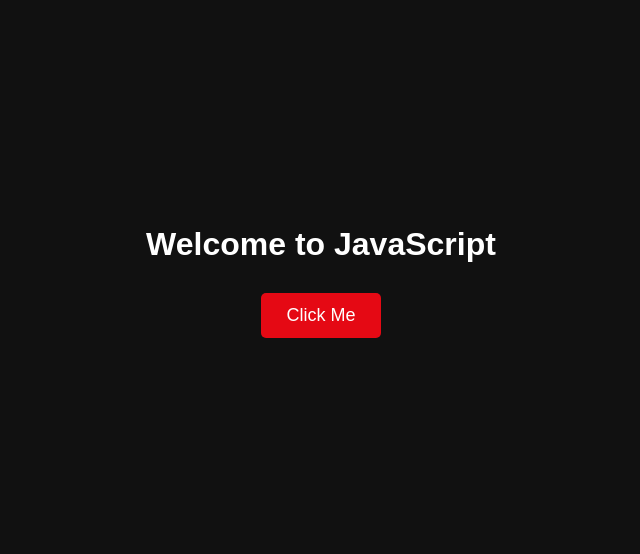
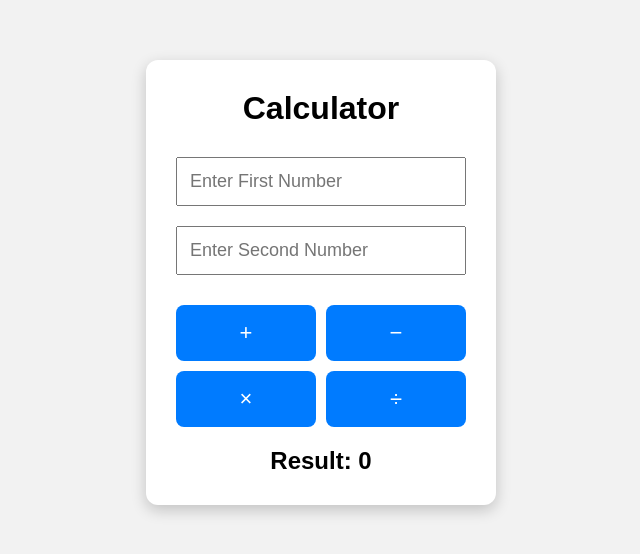
Before and after one commit to Ananaya2309/web-dev-internship, a plain HTML site: page week-3/index.html in a window 1280 px wide. Shown: the part 118-672 px from the top of the page, without its empty margins (319-959 px from the left). Drawn offline with Linux system fonts and the light colour scheme.

Commit message:
Completed Week 3 Day 2 Calculator

```diff
--- a/week-3/index.html
+++ b/week-3/index.html
@@ -1,16 +1,32 @@
+
 <!DOCTYPE html>
 <html lang="en">
 <head>
     <meta charset="UTF-8">
     <meta name="viewport" content="width=device-width, initial-scale=1.0">
-    <title>Week 3 Day 1</title>
+    <title>Calculator</title>
     <link rel="stylesheet" href="style.css">
 </head>
 <body>
 
-    <h1 id="heading">Welcome to JavaScript</h1>
+    <div class="calculator">
 
-    <button onclick="changeText()">Click Me</button>
+        <h1>Calculator</h1>
+
+        <input type="number" id="num1" placeholder="Enter First Number">
+
+        <input type="number" id="num2" placeholder="Enter Second Number">
+
+        <div class="buttons">
+            <button onclick="add()">+</button>
+            <button onclick="subtract()">−</button>
+            <button onclick="multiply()">×</button>
+            <button onclick="divide()">÷</button>
+        </div>
+
+        <h2 id="result">Result: 0</h2>
+
+    </div>
 
     <script src="script.js"></script>
 
--- a/week-3/script.js
+++ b/week-3/script.js
@@ -1,5 +1,44 @@
-function changeText(){
 
-    document.getElementById("heading").innerHTML="JavaScript is Awesome!";
+function add(){
+
+    let num1 = Number(document.getElementById("num1").value);
+    let num2 = Number(document.getElementById("num2").value);
+
+    document.getElementById("result").innerHTML = "Result: " + (num1 + num2);
 
 }
+
+function subtract(){
+
+    let num1 = Number(document.getElementById("num1").value);
+    let num2 = Number(document.getElementById("num2").value);
+
+    document.getElementById("result").innerHTML = "Result: " + (num1 - num2);
+
+}
+
+function multiply(){
+
+    let num1 = Number(document.getElementById("num1").value);
+    let num2 = Number(document.getElementById("num2").value);
+
+    document.getElementById("result").innerHTML = "Result: " + (num1 * num2);
+
+}
+
+function divide(){
+
+    let num1 = Number(document.getElementById("num1").value);
+    let num2 = Number(document.getElementById("num2").value);
+
+    if(num2 === 0){
+
+        document.getElementById("result").innerHTML = "Cannot divide by zero";
+
+    }else{
+
+        document.getElementById("result").innerHTML = "Result: " + (num1 / num2);
+
+    }
+
+}
--- a/week-3/style.css
+++ b/week-3/style.css
@@ -1,3 +1,4 @@
+
 *{
     margin:0;
     padding:0;
@@ -6,29 +7,54 @@
 }
 
 body{
-    background:#111;
-    color:white;
     display:flex;
-    flex-direction:column;
     justify-content:center;
     align-items:center;
     height:100vh;
+    background:#f2f2f2;
+}
+
+.calculator{
+    background:white;
+    padding:30px;
+    border-radius:12px;
+    box-shadow:0 5px 15px rgba(0,0,0,0.2);
+    width:350px;
+    text-align:center;
 }
 
 h1{
-    margin-bottom:30px;
+    margin-bottom:20px;
+}
+
+input{
+    width:100%;
+    padding:12px;
+    margin:10px 0;
+    font-size:18px;
+}
+
+.buttons{
+    display:grid;
+    grid-template-columns:repeat(2,1fr);
+    gap:10px;
+    margin-top:20px;
 }
 
 button{
-    padding:12px 25px;
-    background:#e50914;
+    padding:15px;
+    font-size:22px;
+    background:#007bff;
     color:white;
     border:none;
-    border-radius:5px;
+    border-radius:8px;
     cursor:pointer;
-    font-size:18px;
 }
 
 button:hover{
-    background:#b20710;
+    background:#0056b3;
 }
+
+#result{
+    margin-top:20px;
+}
```
